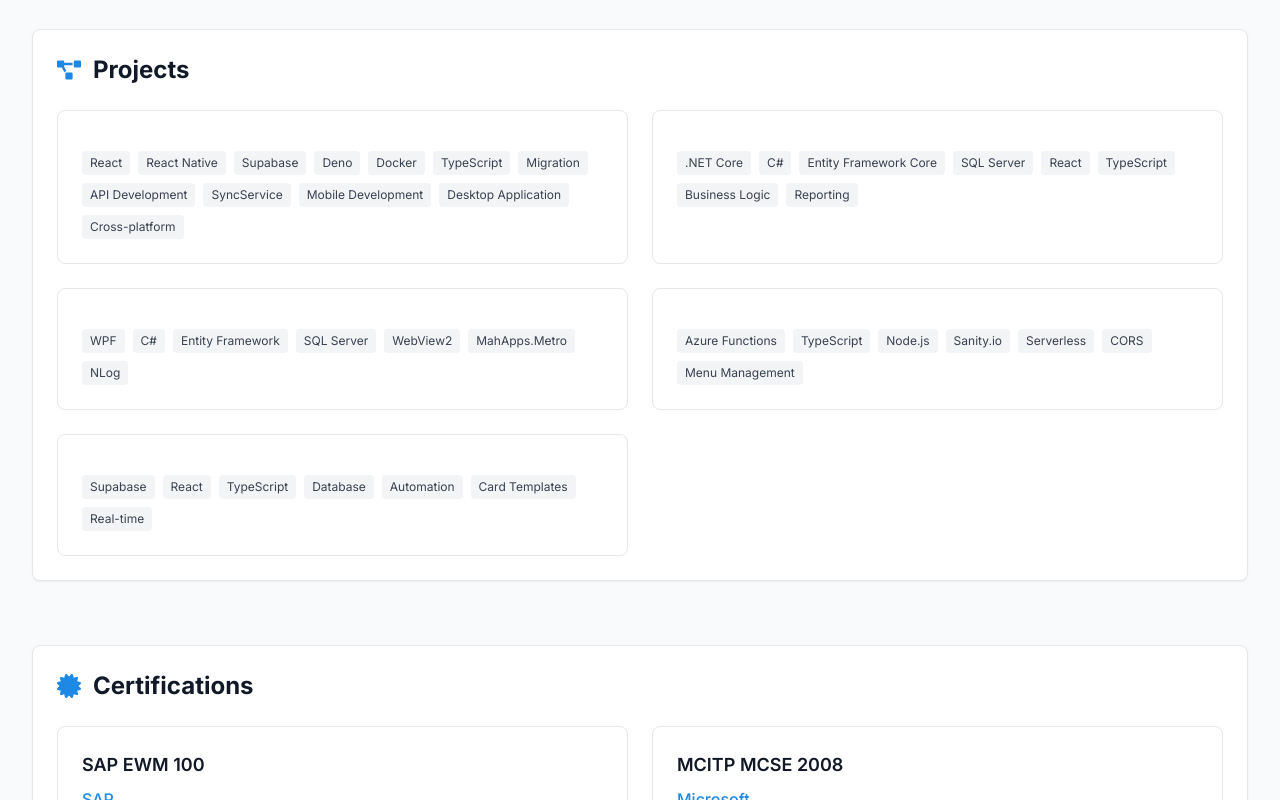
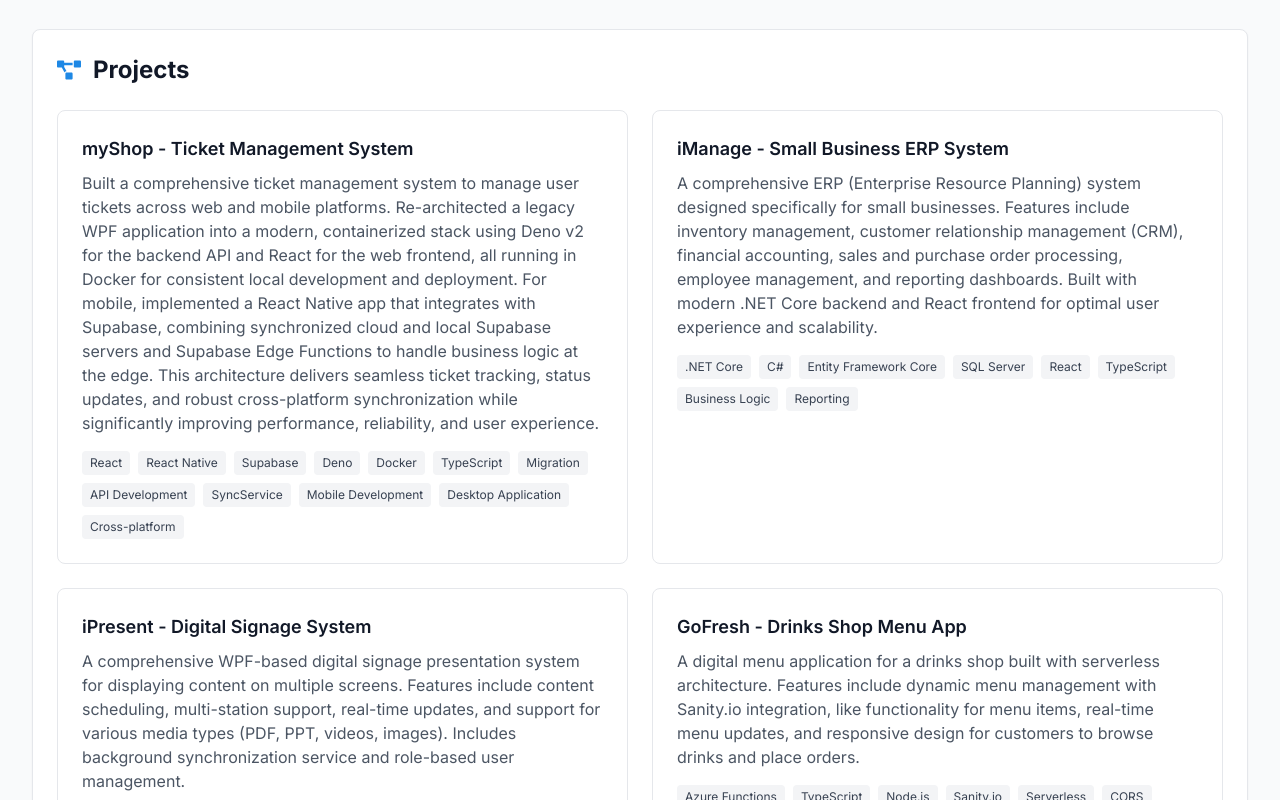
Before and after one commit to jawdat89/cv, a React (Vite) app: page / in a window 1280 px wide. Shown: the part 3960-4760 px from the top of the page. Built offline with nearby package versions, Linux system fonts and the light colour scheme; what tailwindcss-rtl would draw is missing.

Commit message:
Update project title and description translation keys

```diff
--- a/src/pages/dashboard/DashboardPage.tsx
+++ b/src/pages/dashboard/DashboardPage.tsx
@@ -723,11 +723,11 @@
                   className="border border-gray-200 dark:border-gray-700 rounded-lg p-4 sm:p-6"
                 >
                   <h3 className="text-lg font-semibold text-gray-900 dark:text-white mb-2">
-                    {t(project.titleKey)}
+                    {t(project.title)}
                   </h3>
 
                   <p className="text-gray-600 dark:text-gray-300 mb-4 text-sm sm:text-base">
-                    <HtmlRenderer content={t(project.descriptionKey)} />
+                    <HtmlRenderer content={t(project.description)} />
                   </p>
 
                   <div className="flex flex-wrap gap-1 sm:gap-2">
```
